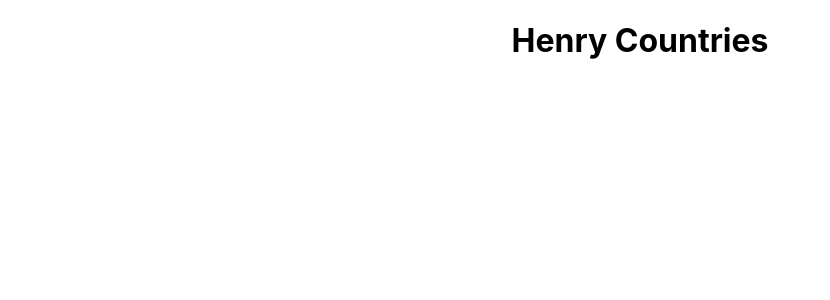
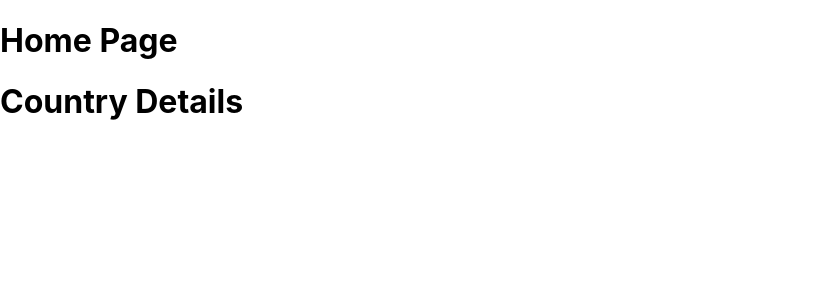
Before and after one commit to LMarinBorges/PI-Countries, a React (Create React App) app in the folder client/: page /home/countries/1 in a window 1280 px wide. Shown: the top 300 px of the page, without its empty margins (0-830 px from the left). Built offline with nearby package versions, Linux system fonts and the light colour scheme.

Commit message:
feat: add website routing with skeleton pages

```diff
--- a/client/src/App.css
+++ /dev/null
@@ -1,38 +0,0 @@
-.App {
-  text-align: center;
-}
-
-.App-logo {
-  height: 40vmin;
-  pointer-events: none;
-}
-
-@media (prefers-reduced-motion: no-preference) {
-  .App-logo {
-    animation: App-logo-spin infinite 20s linear;
-  }
-}
-
-.App-header {
-  background-color: #282c34;
-  min-height: 100vh;
-  display: flex;
-  flex-direction: column;
-  align-items: center;
-  justify-content: center;
-  font-size: calc(10px + 2vmin);
-  color: white;
-}
-
-.App-link {
-  color: #61dafb;
-}
-
-@keyframes App-logo-spin {
-  from {
-    transform: rotate(0deg);
-  }
-  to {
-    transform: rotate(360deg);
-  }
-}
--- a/client/src/App.js
+++ b/client/src/App.js
@@ -1,11 +1,24 @@
-import './App.css';
+import {
+  createBrowserRouter,
+  createRoutesFromElements,
+  Route,
+  RouterProvider,
+} from "react-router-dom";
+import HomePage from "./routes/home";
+import CountryDetails from "./routes/home/$country";
+import NewActivity from "./routes/home/new";
+import LandingPage from "./routes/index";
 
-function App() {
-  return (
-    <div className="App">
-      <h1>Henry Countries</h1>
-    </div>
-  );
+const router = createBrowserRouter(
+  createRoutesFromElements([
+    <Route path="/" element={<LandingPage />} />,
+    <Route path="/home" element={<HomePage />}>
+      <Route path="activities/new" element={<NewActivity />} />
+      <Route path="countries/:country" element={<CountryDetails />} />
+    </Route>,
+  ])
+);
+
+export default function App() {
+  return <RouterProvider router={router} />;
 }
-
-export default App;
--- /dev/null
+++ b/client/src/routes/home.jsx
@@ -0,0 +1,10 @@
+import { Outlet } from "react-router";
+
+export default function HomePage() {
+  return (
+    <>
+      <h1>Home Page</h1>
+      <Outlet />
+    </>
+  );
+}
--- /dev/null
+++ b/client/src/routes/home/$country.jsx
@@ -0,0 +1,3 @@
+export default function CountryDetails() {
+  return <h1>Country Details</h1>;
+}
--- /dev/null
+++ b/client/src/routes/home/new.jsx
@@ -0,0 +1,3 @@
+export default function NewActivity() {
+  return <h1>New Activity</h1>;
+}
--- /dev/null
+++ b/client/src/routes/index.jsx
@@ -0,0 +1,3 @@
+export default function LandingPage() {
+  return <h1>Landing</h1>;
+}
```
Also changed, not shown: 1 other file (tests, documents, lock files or other folders).
